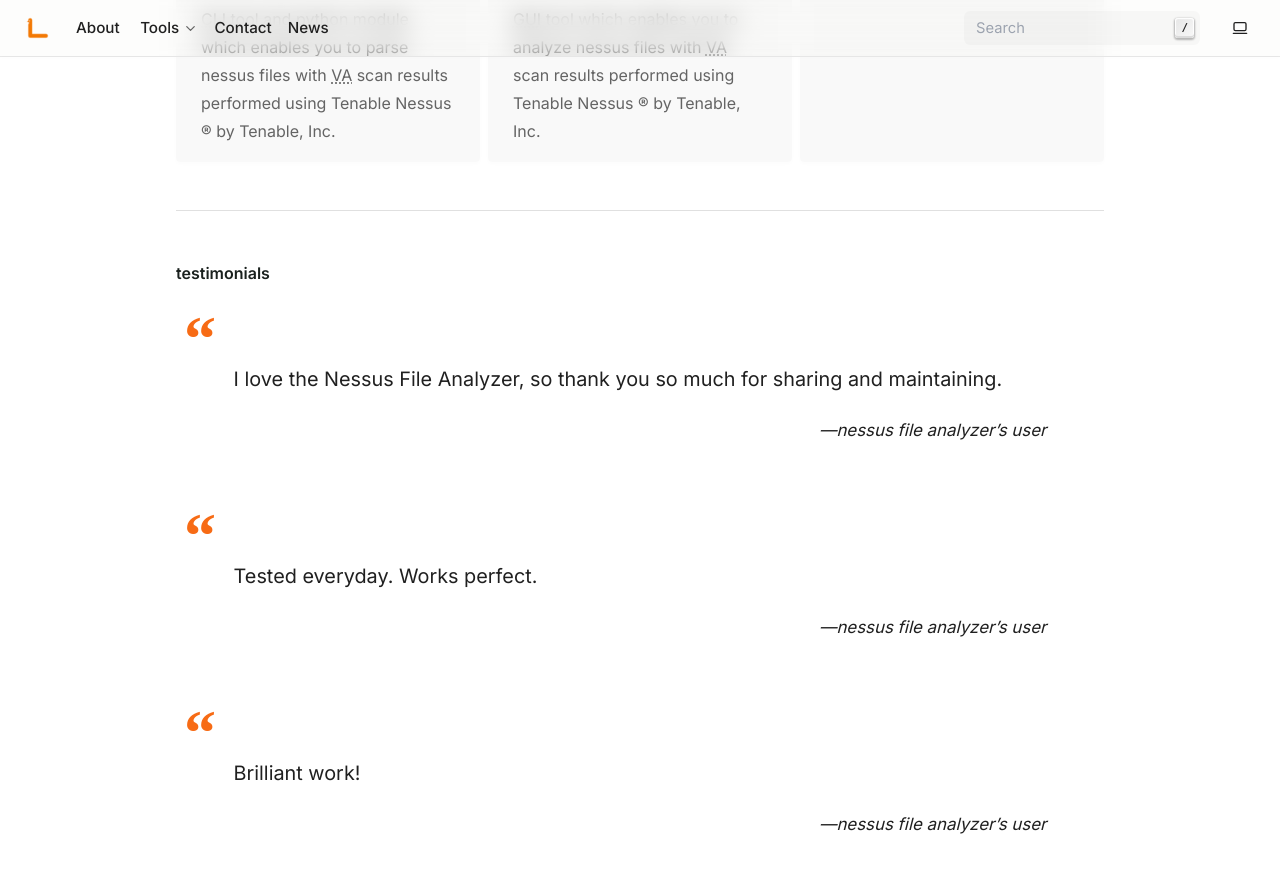
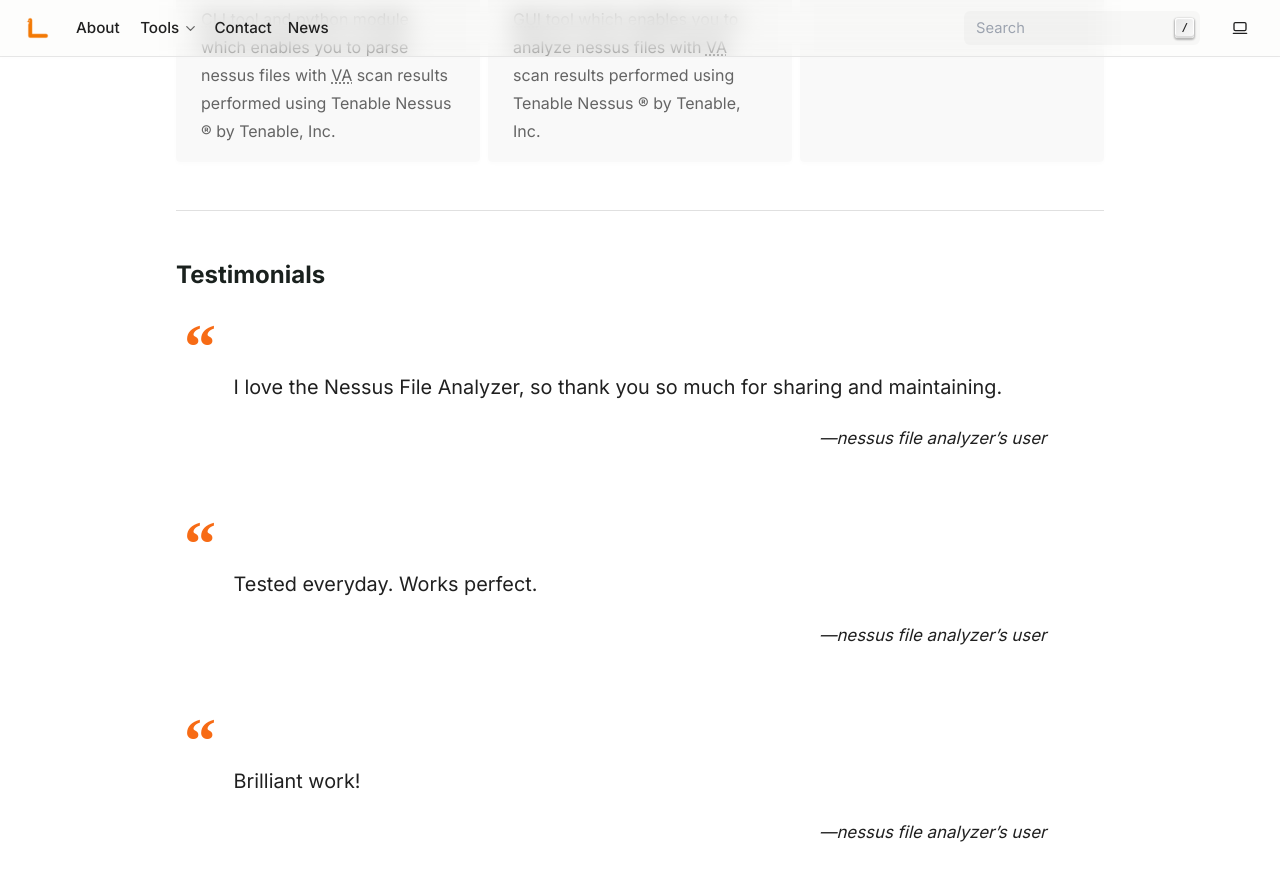
Before and after one commit to LimberDuck/limberduck_org_julio_7, a Sphinx documentation site: the page built from docs/index.rst, in a window 1280 px wide and 900 px high, scrolled down 450 px. Shown: the top 881 px of the window. Built offline with Sphinx 7.4.7, drawn with Linux system fonts in a browser that asks for light colours; part of the change alters nothing that is shown.

```diff
--- a/docs/index.rst
+++ b/docs/index.rst
@@ -57,8 +57,8 @@ LimberDuck
 
 ----
 
-.. rubric:: testimonials
-
+Testimonials
+------------
 
 .. pull-quote::
 
```
